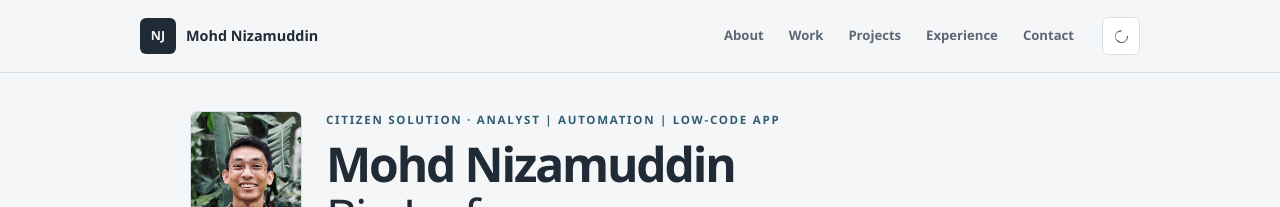
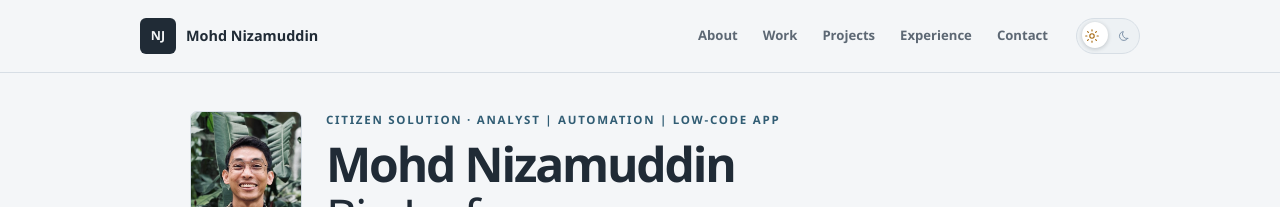
Before and after one commit to mdnizamjaafar/portfolio, a Jekyll site: the page built from README.md, in a window 1280 px wide. Shown: the top 207 px of the page. Built offline with Jekyll 4.4.1, drawn with Linux system fonts in a browser that asks for light colours; our own code applies the rules of GitHub Pages for plain Markdown files.

Commit message:
Add animated sun/moon theme toggle

```diff
--- a/_layouts/default.html
+++ b/_layouts/default.html
@@ -27,8 +27,12 @@
           <a href="{{ '/' | absolute_url }}#experience">Experience</a>
           <a href="{{ '/' | absolute_url }}#contact">Contact</a>
         </nav>
-        <button class="theme-toggle" type="button" aria-label="Switch to dark theme" title="Change theme">
-          <svg class="theme-icon" viewBox="0 0 24 24" aria-hidden="true"><path d="M12 3a9 9 0 1 0 9 9c0-.4-.3-.7-.7-.8-.4-.1-.8.1-.9.5A7 7 0 0 1 8 18.4 7 7 0 0 1 11.4 5c.4-.4.6-.5.5-.9A.8.8 0 0 0 12 3Z"/></svg>
+        <button class="theme-toggle" type="button" aria-label="Switch to dark theme" aria-pressed="false" title="Switch to dark theme">
+          <span class="theme-toggle-track" aria-hidden="true">
+            <svg class="theme-icon theme-icon-sun" viewBox="0 0 24 24"><circle cx="12" cy="12" r="3.5"/><path d="M12 2v2m0 16v2M4.93 4.93l1.42 1.42m11.3 11.3 1.42 1.42M2 12h2m16 0h2M4.93 19.07l1.42-1.42m11.3-11.3 1.42-1.42"/></svg>
+            <svg class="theme-icon theme-icon-moon" viewBox="0 0 24 24"><path d="M20.2 15.1A8.6 8.6 0 0 1 8.9 3.8 8.8 8.8 0 1 0 20.2 15.1Z"/></svg>
+            <span class="theme-toggle-thumb"></span>
+          </span>
         </button>
       </div>
     </header>
@@ -70,7 +74,10 @@
       function setTheme(theme) {
         root.dataset.theme = theme;
         localStorage.setItem('portfolio-theme', theme);
-        toggle.setAttribute('aria-label', theme === 'dark' ? 'Switch to light theme' : 'Switch to dark theme');
+        const switchTo = theme === 'dark' ? 'light' : 'dark';
+        toggle.setAttribute('aria-label', `Switch to ${switchTo} theme`);
+        toggle.setAttribute('title', `Switch to ${switchTo} theme`);
+        toggle.setAttribute('aria-pressed', String(theme === 'dark'));
         document.querySelector('meta[name="theme-color"]').content = theme === 'dark' ? '#171c22' : '#f4f6f8';
       }
 
--- a/assets/css/profile-layout.css
+++ b/assets/css/profile-layout.css
@@ -45,3 +45,64 @@
   /* Override the broader .home-profile img rule so only the header avatar shows on mobile. */
   .home-profile img.home-profile-photo { display: none; }
 }
+
+/* Dashboard-style animated light/dark theme switch. */
+.theme-toggle {
+  display: block;
+  flex: none;
+  width: 64px;
+  height: 36px;
+  padding: 3px;
+  border: 1px solid var(--line);
+  border-radius: 999px;
+  background: var(--surface-2);
+  color: var(--text);
+  cursor: pointer;
+  transition: background-color 220ms ease, border-color 220ms ease, box-shadow 180ms ease;
+}
+.theme-toggle:hover { box-shadow: 0 2px 10px rgba(32, 43, 54, .12); }
+.theme-toggle:focus-visible { outline: 3px solid var(--accent); outline-offset: 3px; }
+.theme-toggle-track {
+  position: relative;
+  display: flex;
+  width: 100%;
+  height: 100%;
+  align-items: center;
+  justify-content: space-between;
+  padding: 0 5px;
+}
+.theme-toggle .theme-icon {
+  position: relative;
+  z-index: 1;
+  display: block;
+  width: 14px;
+  height: 14px;
+  fill: none;
+  stroke: currentColor;
+  stroke-linecap: round;
+  stroke-linejoin: round;
+  stroke-width: 1.8;
+  transition: color 200ms ease, transform 300ms ease;
+}
+.theme-icon-sun { color: #a76b13; }
+.theme-icon-moon { color: #8094aa; }
+.theme-toggle-thumb {
+  position: absolute;
+  top: 0;
+  left: 2px;
+  width: 26px;
+  height: 26px;
+  border-radius: 50%;
+  background: var(--surface);
+  box-shadow: 0 1px 4px rgba(20, 30, 40, .22);
+  transition: transform 280ms cubic-bezier(.2, .8, .2, 1), background-color 220ms ease;
+}
+:root[data-theme="dark"] .theme-toggle-thumb { transform: translateX(28px); }
+:root[data-theme="dark"] .theme-icon-sun { color: #8793a0; transform: rotate(-35deg) scale(.88); }
+:root[data-theme="dark"] .theme-icon-moon { color: #dce9f5; transform: rotate(-12deg) scale(1.08); }
+:root:not([data-theme="dark"]) .theme-icon-sun { transform: rotate(0) scale(1.08); }
+:root:not([data-theme="dark"]) .theme-icon-moon { transform: rotate(12deg) scale(.88); }
+
+@media (prefers-reduced-motion: reduce) {
+  .theme-toggle, .theme-toggle .theme-icon, .theme-toggle-thumb { transition-duration: .01ms !important; }
+}
```
